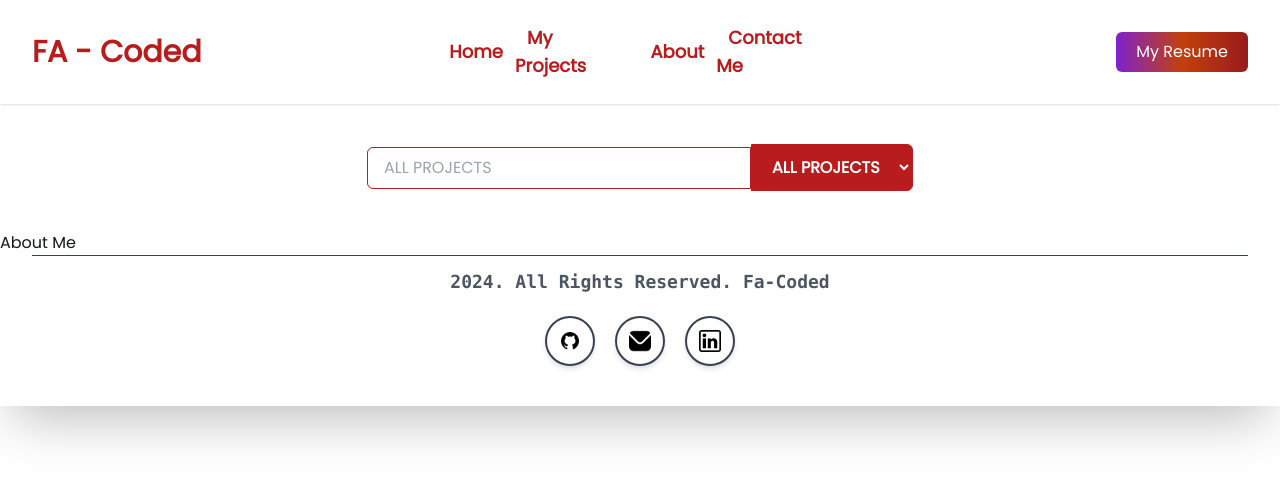
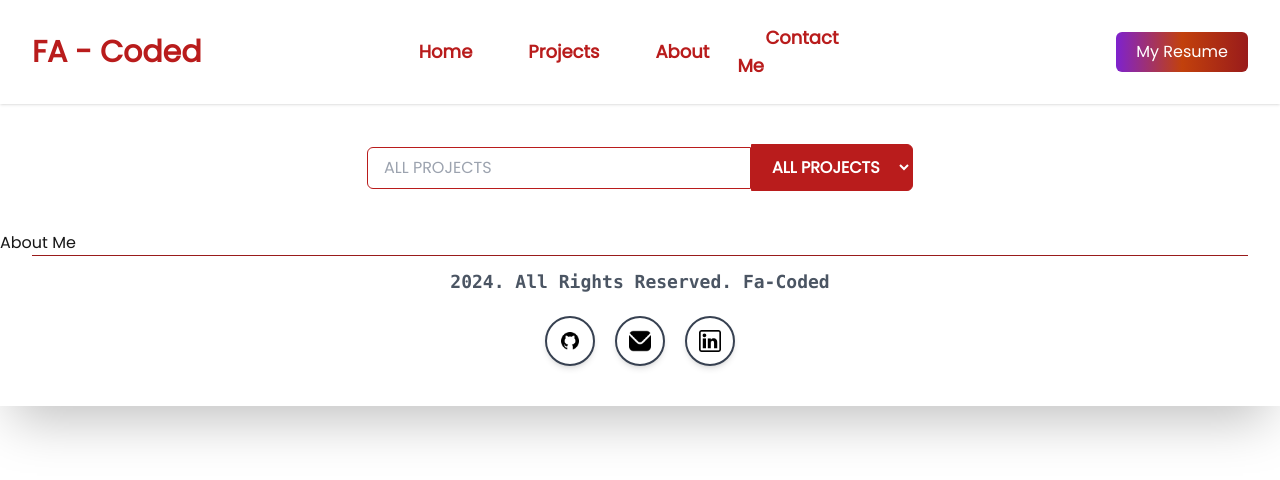
Before and after one commit to FirstAyo/fa-coded-cms, a Next.js app: page /about in a window 1280 px wide. Shown: the top 480 px of the page. Built offline with nearby package versions, Linux system fonts and the light colour scheme.

Commit message:
made some changes to the px and width of the tags in the header components

```diff
--- a/app/components/Header.jsx
+++ b/app/components/Header.jsx
@@ -12,7 +12,7 @@ function Header() {
 
   const menuItems = [
     { name: "Home", href: "/" },
-    { name: "My Projects", href: "/project" },
+    { name: "Projects", href: "/project" },
     { name: "About", href: "/about" },
     { name: "Contact Me", href: "/contact" },
   ];
@@ -23,14 +23,14 @@ function Header() {
           <nav className="flex items-center justify-between w-[95%] mx-auto py-3">
             <Link
               href="/"
-              className="flex-1 text-2xl md:text-3xl font-extrabold text-red-700"
+              className="lg:w-[30%] text-2xl md:text-3xl font-extrabold text-red-700"
             >
               FA - <span className="">Coded</span>
             </Link>
 
             <div
               className={
-                "lg:flex absolute top-16 w-full bg-red-700 lg:bg-transparent mx-auto lg:top-0 left-0 right-0 lg:relative flex-1 py-2 items-center justify-center lg:justify-between lg:show lg:gap-0 " +
+                "lg:flex absolute top-16 bg-red-700 lg:bg-transparent mx-auto lg:top-0 left-0 right-0 lg:relative w-lg:[40%] py-2 items-center justify-center lg:show " +
                 (toggleMenu ? "flex show" : "hidden")
               }
             >
@@ -38,7 +38,7 @@ function Header() {
                 <div key={index} className="py-1">
                   <Link
                     href={menuItem.href}
-                    className="text-lg px-3 font-bold hover:bg-red-700 hover:text-white py-4 text-white lg:text-red-700"
+                    className="text-lg px-2 md:px-7 font-bold hover:bg-red-700 hover:text-white py-3 text-white lg:text-red-700"
                     onClick={() => setToggleMenu((currentVal) => !currentVal)}
                   >
                     {" "}
@@ -48,7 +48,7 @@ function Header() {
               ))}
             </div>
 
-            <div className="flex-1 flex justify-end">
+            <div className="lg:w-[30%] flex justify-end">
               <Link
                 href="https://drive.google.com/file/d/19MNlkOHemlPxuyC5jc75x8CvhGK6rxuj/view?usp=sharing"
                 target="_blank"
```
